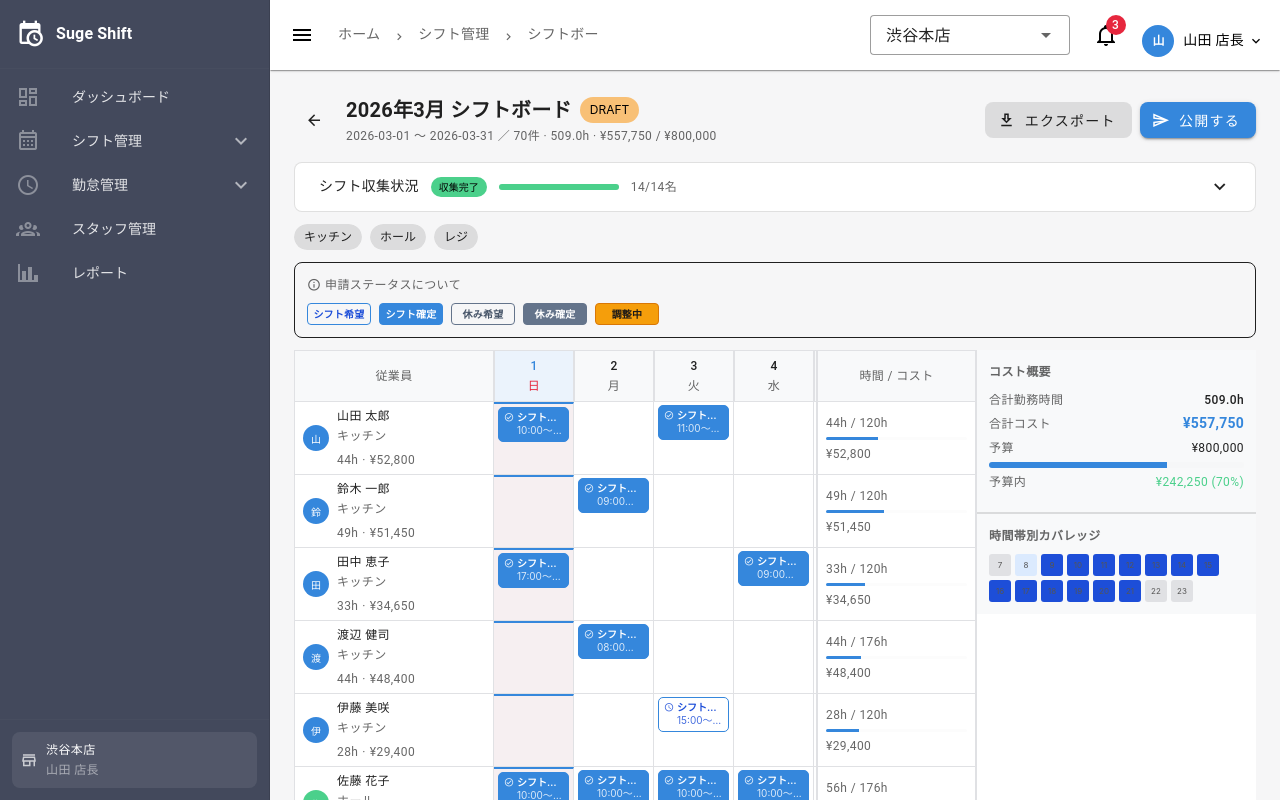
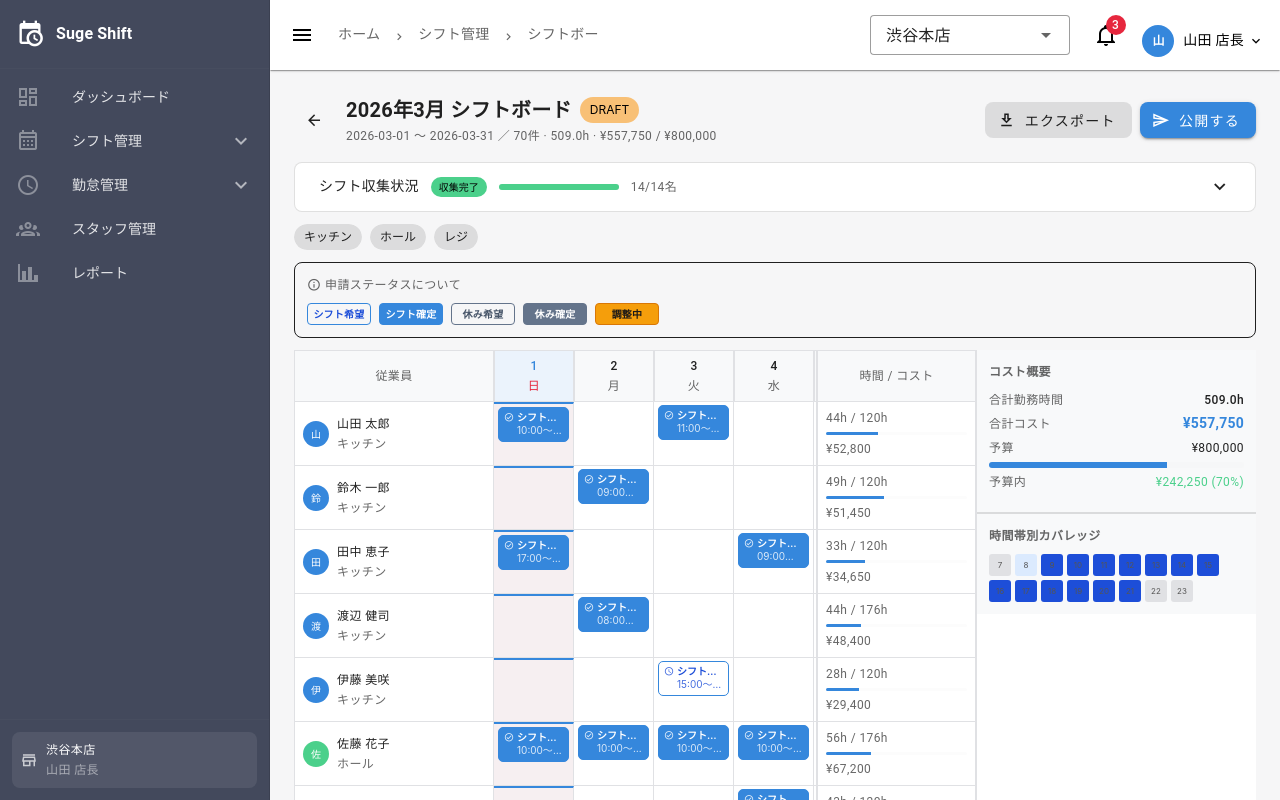
Before and after one commit to tuna318/shift-system-poc, a Nuxt app in the folder aweb/: page /shifts/board/board-2026-03 in a window 1280 px wide. Shown: the top 800 px of the page. Built offline with nearby package versions, Linux system fonts and the light colour scheme.

Commit message:
feat: remove employee stats display from GanttBoard component

```diff
--- a/aweb/components/shift/GanttBoard.vue
+++ b/aweb/components/shift/GanttBoard.vue
@@ -45,16 +45,6 @@
               <div class="overflow-hidden">
                 <div class="text-caption font-weight-medium text-truncate" style="max-width: 130px">{{ emp.name }}</div>
                 <div class="text-caption text-medium-emphasis" style="font-size: 9px">{{ emp.department }}</div>
-                <div v-if="empStats(emp.id)" class="d-flex align-center ga-1 mt-1">
-                  <v-icon v-if="empStats(emp.id)!.isOver" size="10" color="error">mdi-alert</v-icon>
-                  <span
-                    class="text-caption"
-                    style="font-size: 9px"
-                    :class="empStats(emp.id)!.isOver ? 'text-error font-weight-bold' : 'text-medium-emphasis'"
-                  >{{ empStats(emp.id)!.hours }}h</span>
-                  <span class="text-caption text-medium-emphasis" style="font-size: 9px">·</span>
-                  <span class="text-caption text-medium-emphasis" style="font-size: 9px">¥{{ empStats(emp.id)!.cost.toLocaleString() }}</span>
-                </div>
               </div>
             </div>
           </div>
```
